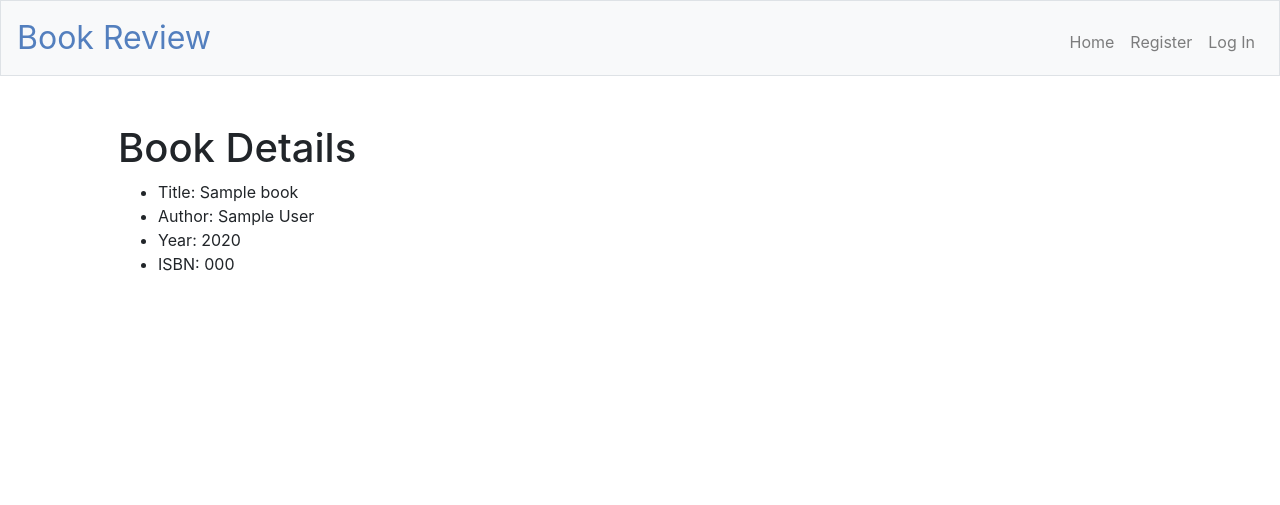
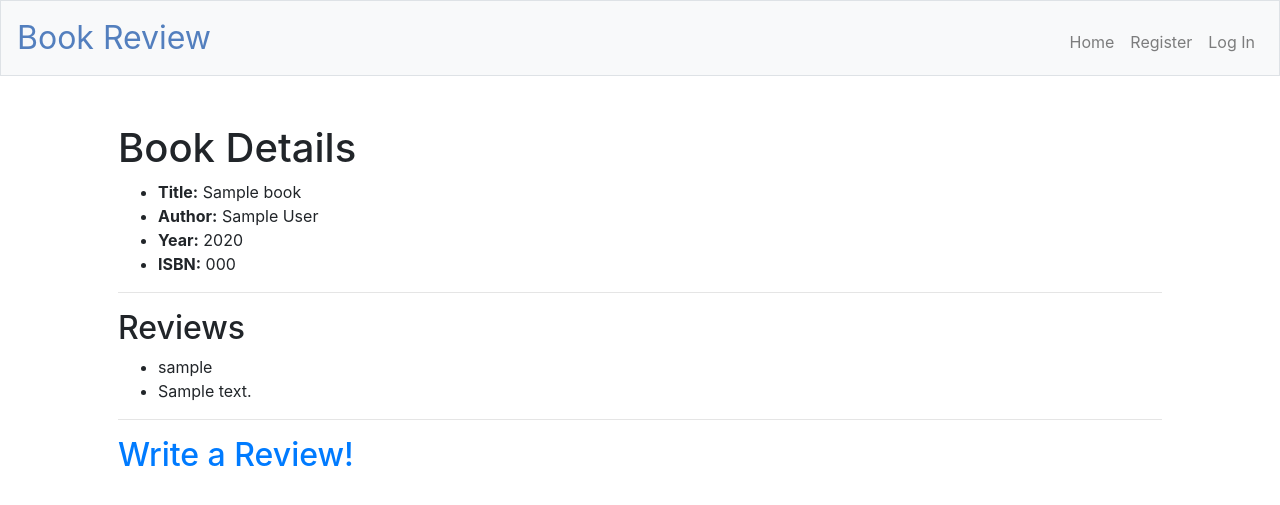
Before and after one commit to jtew396/project1, a Flask app: template templates/book.html in a window 1280 px wide. Shown: the top 505 px of the page. Run offline with Flask 2, Linux system fonts and the light colour scheme; the template is opened without the code that fills it: most values are stand-ins (such as "Sample title", 1, 10 or a date in 2020); some libraries are stand-ins or nearby versions.

Commit message:
Adding a review feature.

```diff
--- a/application.py
+++ b/application.py
@@ -171,11 +171,28 @@ def books():
 @app.route("/books/<string:isbn>")
 def book(isbn):
     # Make sure the book exists.
-    book = db.execute("SELECT * FROM books WHERE isbn = :isbn", {"isbn": isbn}).fetchall()
+    book = db.execute("SELECT * FROM books WHERE isbn = :isbn", {"isbn": isbn}).fetchone()
     if book is None:
         return apology("No such book", 400)
+
+    reviews = []
 
     # Get all reviews.
     #reviews = db.execute("SELECT review FROM reviews WHERE isbn = :isbn", {"isbn": isbn}).fetchall()
     #return render_template("book.html", book=book, reviews=reviews)
-    return render_template("books.html", book=book)
+    return render_template("book.html", book=book, reviews=reviews)
+
+@app.route("/review/<string:isbn>", methods=["GET", "POST"])
+def review(isbn):
+    # User got to the review for the book via a GET request
+    if request.method == "GET":
+        # Make sure the book exists
+        book = db.execute("SELECT * FROM books WHERE isbn = :isbn", {"isbn": isbn}).fetchone()
+        if book is None:
+            return apology("No such book", 400)
+
+        return render_template("review.html")
+
+    if request.method == "POST":
+
+        return render_template("review.html")
--- a/templates/book.html
+++ b/templates/book.html
@@ -8,12 +8,14 @@
 <h1>Book Details</h1>
 
 <ul>
-    <li>Title: {{ book.title }}</li>
-    <li>Author: {{ book.author }}</li>
-    <li>Year: {{ book.year }}</li>
-    <li>ISBN: {{ book.isbn }}
+    <li><b>Title:</b> {{ book.title }}</li>
+    <li><b>Author:</b> {{ book.author }}</li>
+    <li><b>Year:</b> {{ book.year }}</li>
+    <li><b>ISBN:</b> {{ book.isbn }}
 </ul>
-<!--
+
+<hr/>
+
 <h2>Reviews</h2>
 <ul>
     {% for review in reviews %}
@@ -23,5 +25,11 @@
         <li>No reviews.</li>
     {% endfor %}
 </ul>
--->
+
+<hr/>
+
+<a href="{{ url_for('review', isbn=book.isbn) }}">
+    <h2>Write a Review!</h2>
+</a>
+
 {% endblock %}
```
Also changed, not shown: templates/review.html (added, +17 -0 lines), 1 other file.
